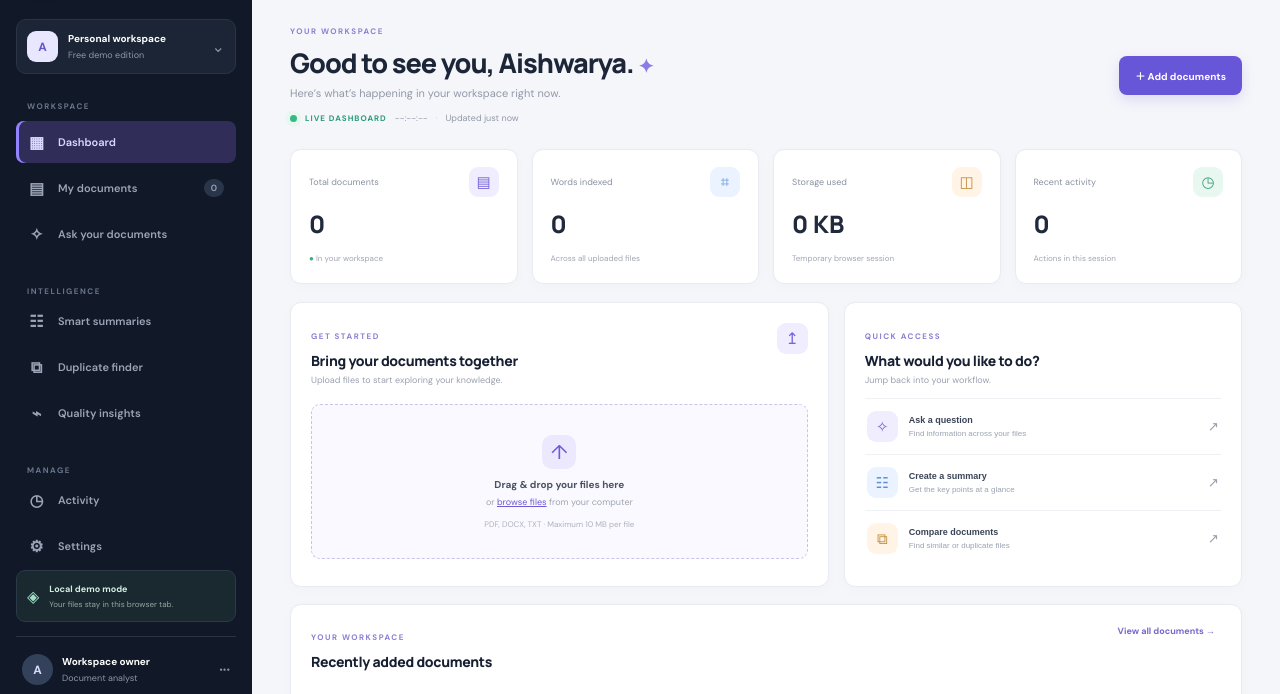
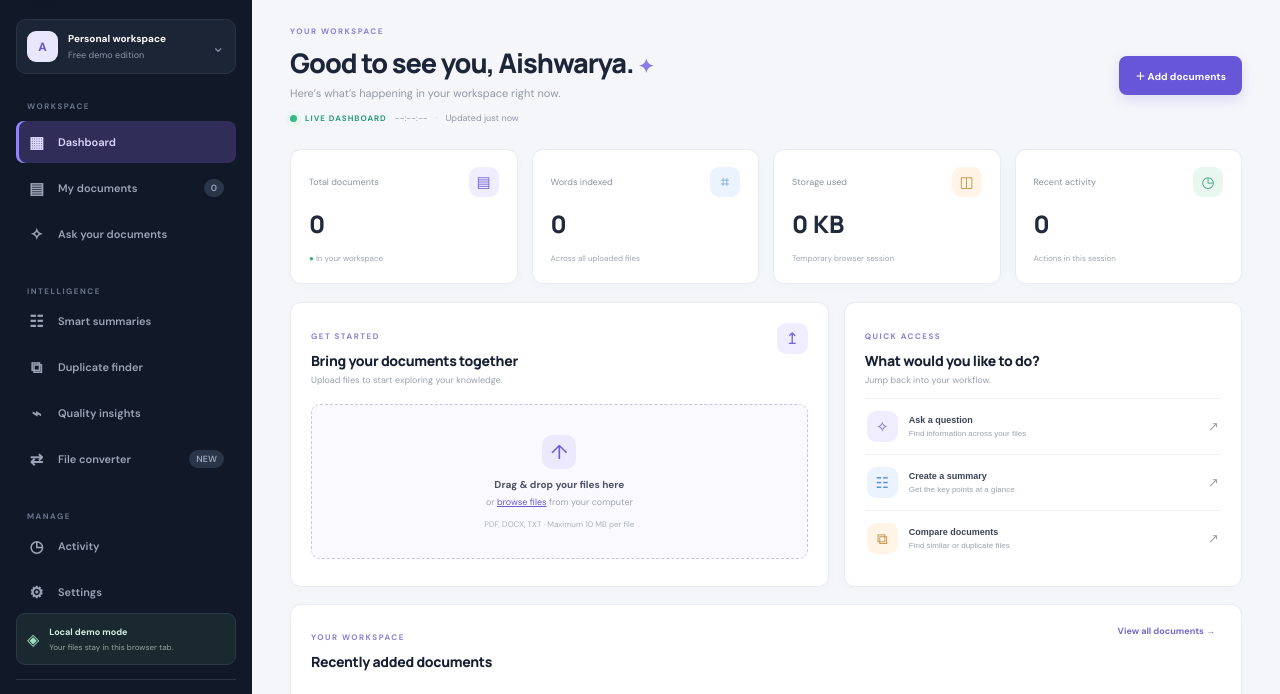
Before and after one commit to Aishwarya-Rgowda/IntelliDoc-AI, a plain HTML site: page docs/index.html in a window 1280 px wide. Shown: the part 96-790 px from the top of the page. Drawn offline with nearby package versions, Linux system fonts and the light colour scheme; a script that the page names is missing.

Commit message:
Add missing File Converter navigation link

```diff
--- a/docs/index.html
+++ b/docs/index.html
@@ -11,6 +11,7 @@
 <button class="nav-item" data-page="summaries"><span>☷</span>Smart summaries</button>
 <button class="nav-item" data-page="duplicates"><span>⧉</span>Duplicate finder</button>
 <button class="nav-item" data-page="quality"><span>⌁</span>Quality insights</button>
+<button class="nav-item" data-page="converter"><span>⇄</span>File converter <i class="nav-new">NEW</i></button>
 <div class="nav-label nav-label-spaced">MANAGE</div>
 <button class="nav-item" data-page="activity"><span>◷</span>Activity</button>
 <button class="nav-item" data-page="settings"><span>⚙</span>Settings</button>
```
